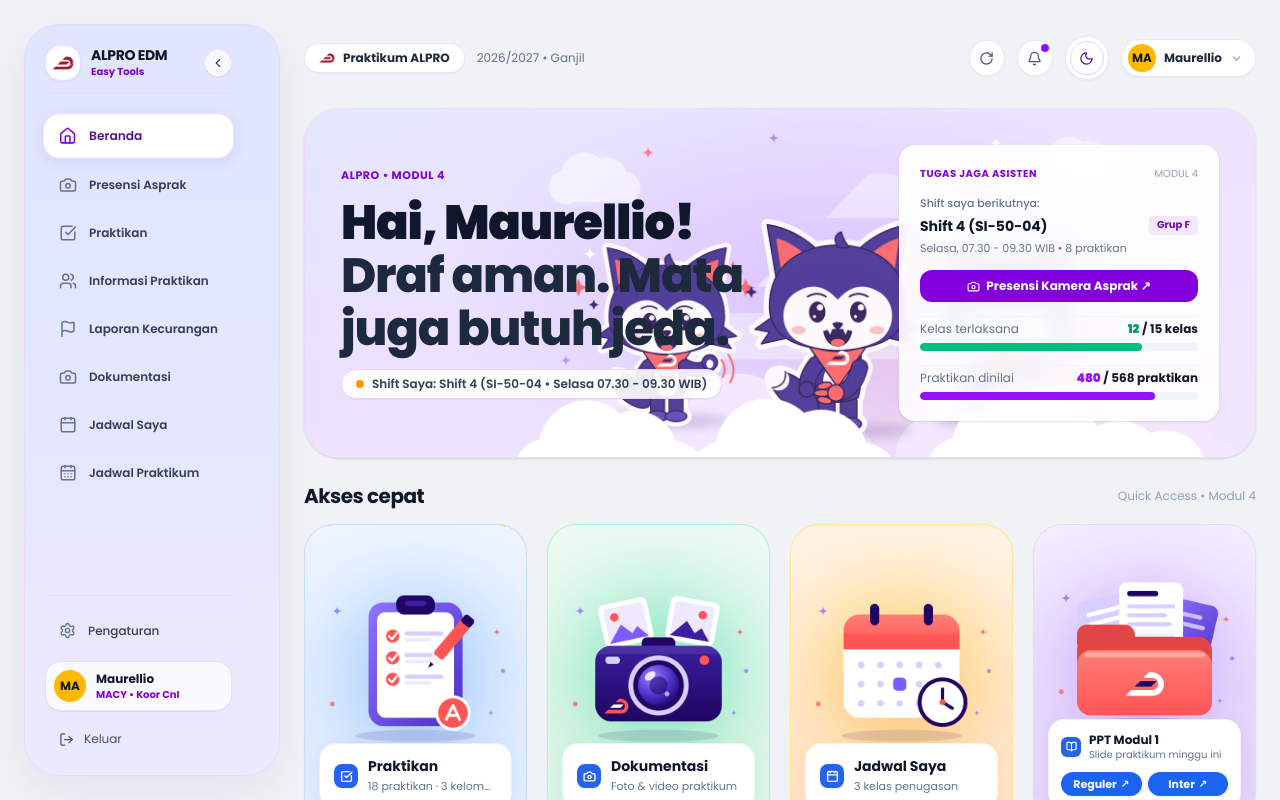
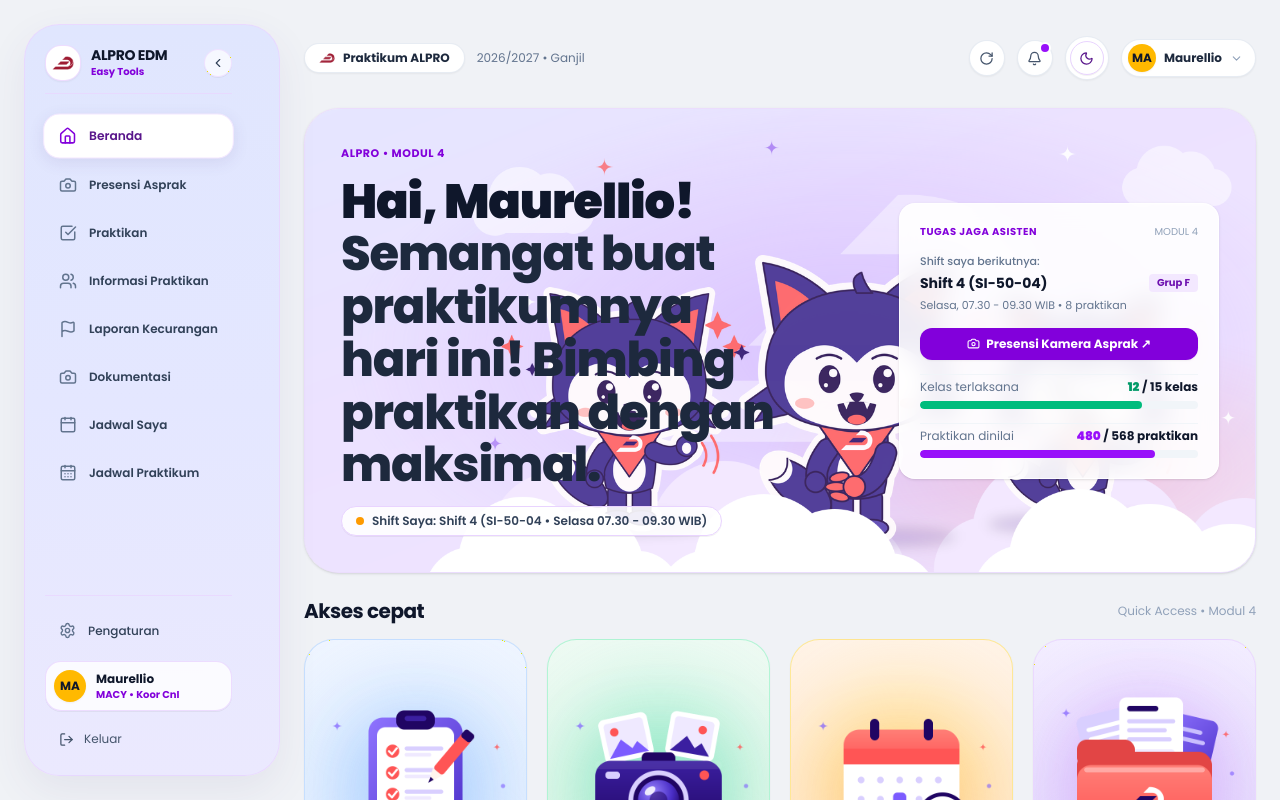
Before and after one commit to MaurellioChristopher/alpropraktikum, a Next.js app: page /dashboard/assistant in a window 1280 px wide. Shown: the top 800 px of the page. Built offline with nearby package versions, Linux system fonts and the light colour scheme.

Commit message:
content: update assistant hero greeting to encouraging practicum message

```diff
--- a/src/app/dashboard/assistant/page.tsx
+++ b/src/app/dashboard/assistant/page.tsx
@@ -455,7 +455,7 @@ export default function AssistantDashboard() {
                 <h1 className="text-3xl sm:text-4xl lg:text-5xl font-black text-slate-900 dark:text-white tracking-tight leading-[1.1]">
                   Hai, {currentAssistantProfile.name.split(" ")[0]}!<br />
                   <span className="font-extrabold text-slate-800 dark:text-neutral-100">
-                    Draf aman. Mata juga butuh jeda.
+                    Semangat buat praktikumnya hari ini! Bimbing praktikan dengan maksimal.
                   </span>
                 </h1>
                 <div>
```
